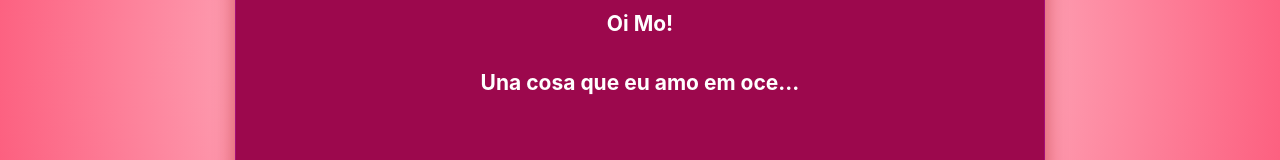
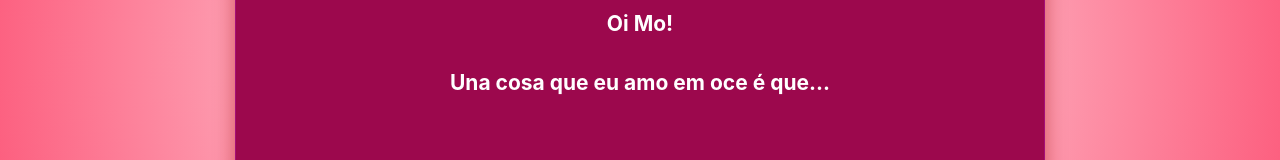
Before and after one commit to daniellourenco-Samba/beloved, a React (Create React App) app: page / in a window 1280 px wide. Shown: the part 347-507 px from the top of the page. Built offline with nearby package versions, Linux system fonts and the light colour scheme.

Commit message:
change reason

```diff
--- a/src/pages/home/Home.jsx
+++ b/src/pages/home/Home.jsx
@@ -8,7 +8,7 @@ const Home = () => {
   return (
     <div className="card" onClick= {() => navigate('/letter')} >
             <h2>Oi Mo!</h2>
-            <h2>Una cosa que eu amo em oce...</h2>
+            <h2>Una cosa que eu amo em oce é que...</h2>
     </div>
   )
 }
--- a/src/pages/letter/Letter.jsx
+++ b/src/pages/letter/Letter.jsx
@@ -24,10 +24,8 @@ const Letter = () => {
       <div className="paper">
         <div className="paper-content">
           <div className="paper-close" onClick={(e) => {fecharCarta()}}>x</div>
-          <p>Tu sorriso!</p>
-          <p>Tu cuerpo!</p>
-          <p>Tu voz!</p>
-          <p>TIQUIERO!</p>
+          <p>Você sempre me ouve e busca resolver tudo no dialogo mais lidno do mundo!</p>
+          <p>TEAMO MO</p>
         </div>
       </div>
     </div>
```
